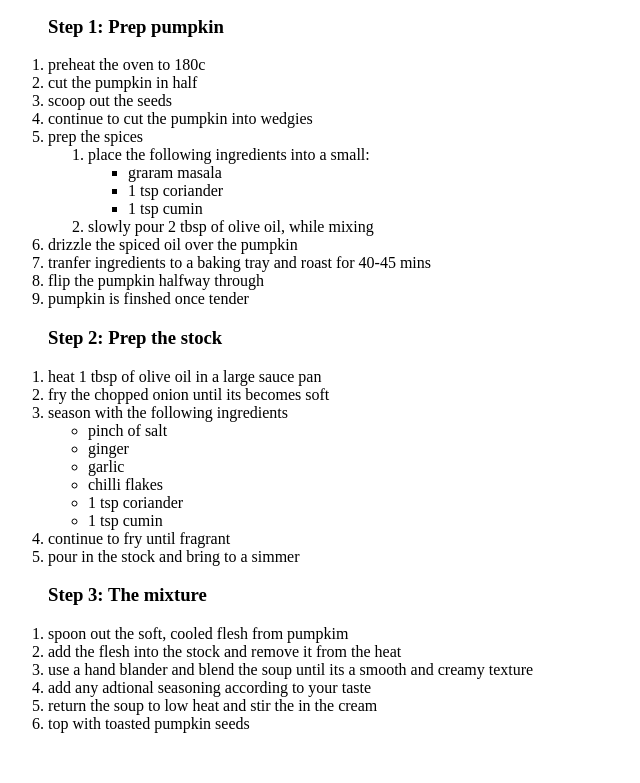
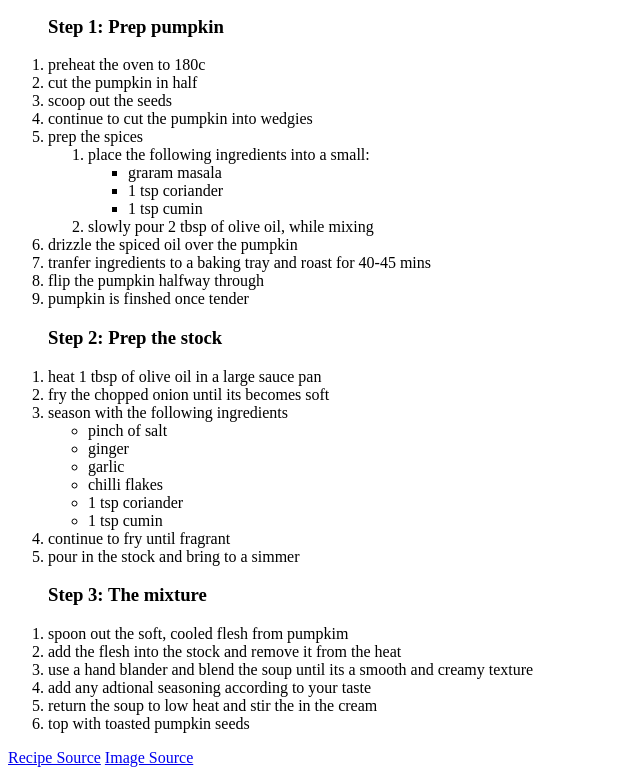
Before and after one commit to SagefulSucculent/odin-recipes, a plain HTML site: page recipes/spiced-pumpkin-soup.html in a window 1280 px wide. Shown: the part 695-1478 px from the top of the page, without its empty margins (0-640 px from the left). Before the commit the page ends 1444 px from the top, so only its background shows below. Drawn offline with Linux system fonts and the light colour scheme.

Commit message:
Added footer with sources to soup page

```diff
--- a/recipes/spiced-pumpkin-soup.html
+++ b/recipes/spiced-pumpkin-soup.html
@@ -5,12 +5,11 @@
     <meta name="viewport" content="width=device-width, initial-scale=1.0">
     <title>Pumpkin Soup</title>
 </head>
-    <!-- source: https://www.bbcgoodfood.com/recipes/spiced-pumpkin-soup-2 -->
 <body>
+
     <header>
         <a href='../index.html'>Back</a>
     </header>
-
 
     <h1>Spiced Pumpkin Soup</h1>
     <img
@@ -102,5 +101,19 @@
         <li>top with toasted pumpkin seeds</li>
     </ol>
 
+    <footer>
+        <p>
+            <a
+                href='https://www.bbcgoodfood.com/recipes/spiced-pumpkin-soup-2'
+                target='_blank'
+                rel='noopener noreferrer'
+            >Recipe Source</a>
+            <a
+                href='https://laurapixelart.artstation.com/projects/B3kGW8'
+                target='_blank'
+                rel='noopener noreferrer'
+            >Image Source</a>
+        </p>
+    </footer>
 </body>
 </html>
```
Also changed, not shown: index.html (+1 -2 lines).
